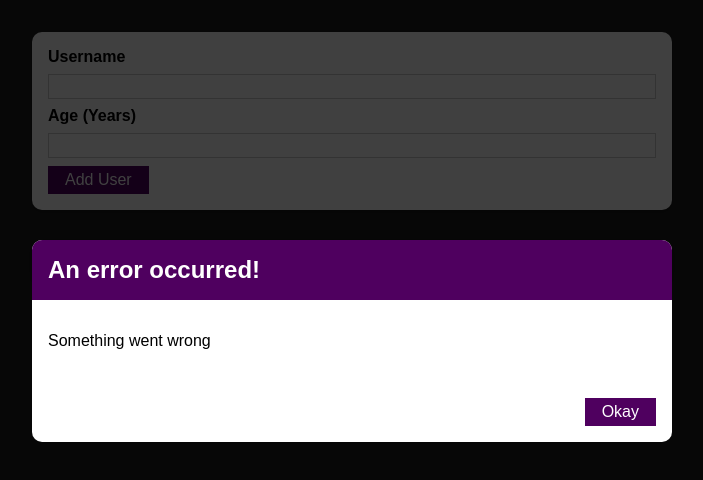
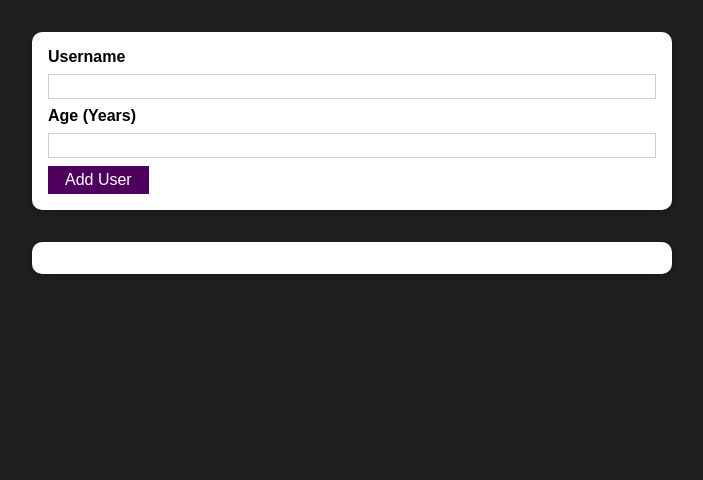
Before and after one commit to santoshnarayanan/React-PracticeProject-Ch8, a React (Create React App) app: page / in a window 1280 px wide. Shown: the top 480 px of the page, without its empty margins (288-991 px from the left). Built offline with nearby package versions, Linux system fonts and the light colour scheme.

Commit message:
Maintain Error State

```diff
--- a/src/components/UI/ErrorModal.js
+++ b/src/components/UI/ErrorModal.js
@@ -5,7 +5,7 @@
 const ErrorModal = (props) => {
     return (
         <div>
-            <div className={classes.backdrop}/>
+            <div className={classes.backdrop} onClick={props.onConfirm}/>
             <Card className={classes.modal}>
                 <header className={classes.header}>
                     <h2>{props.title}</h2>
@@ -14,7 +14,7 @@
                     <p>{props.message}</p>
                 </div>
                 <footer className={classes.actions}>
-                    <Button>Okay</Button>
+                    <Button onClick={props.onConfirm}>Okay</Button>
                 </footer>
             </Card>
         </div>
--- a/src/components/Users/AddUser.js
+++ b/src/components/Users/AddUser.js
@@ -8,16 +8,26 @@
     //maintain states for username and age
     const [enteredUserName, setEnteredUserName] = useState('');
     const [enteredAge, setEnteredAge] = useState('');
+    //maintain state for error
+    const [error, setError] = useState();
 
     const addUserHandler = (event) => {
         event.preventDefault(); // prevent postback
 
         //Validation if blank or age entered is less than 1
         if (enteredUserName.trim().length === 0 || enteredAge.trim().length === 0) {
+            setError({
+                title:'Invalid input',
+                message:'Enter valid name and age'
+            });
             return;
         }
         //conversion of string to number (javascript)
         if (+enteredAge < 1) {
+            setError({
+                title:'Invalid age',
+                message:'Enter valid age and should be greater than zero'
+            });
             return;
         }
 
@@ -38,10 +48,14 @@
         setEnteredAge(event.target.value);
     };
 
+    const errorHandler = () =>{
+        setError(null);
+    };
+
     //Card is composition
     return (
         <div>
-            <ErrorModal title="An error occurred!" message="Something went wrong"/>
+            {error && <ErrorModal title={error.title} message={error.message} onConfirm={errorHandler}/>}
             <Card className={classes.input}>
                 <form onSubmit={addUserHandler}>
                     <label htmlFor="username">Username</label>
```
